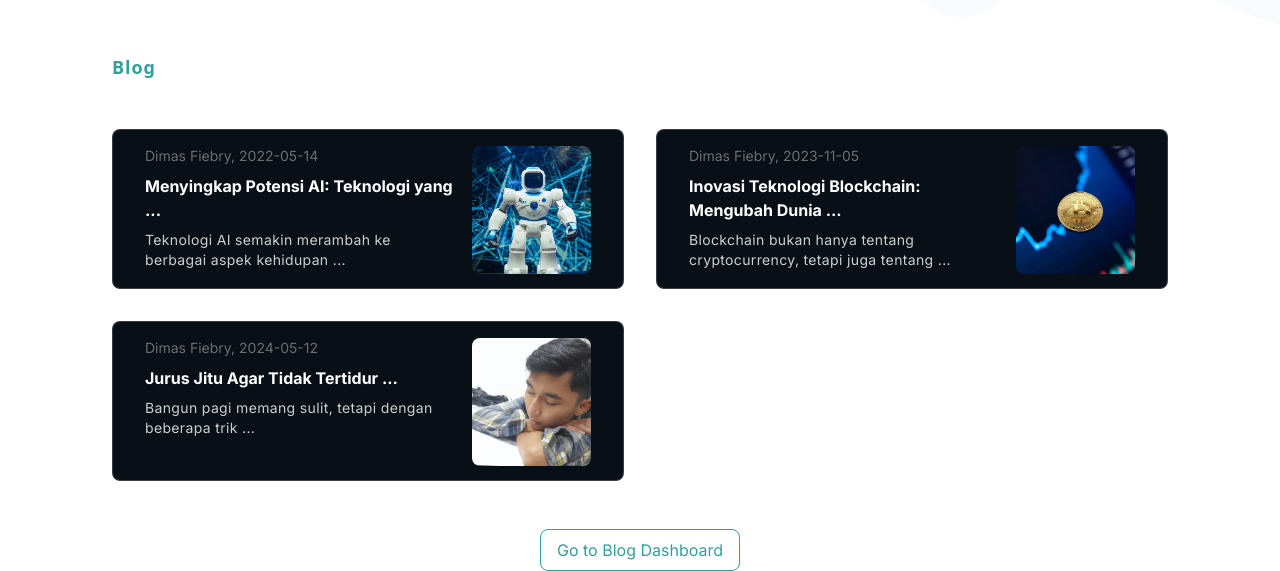
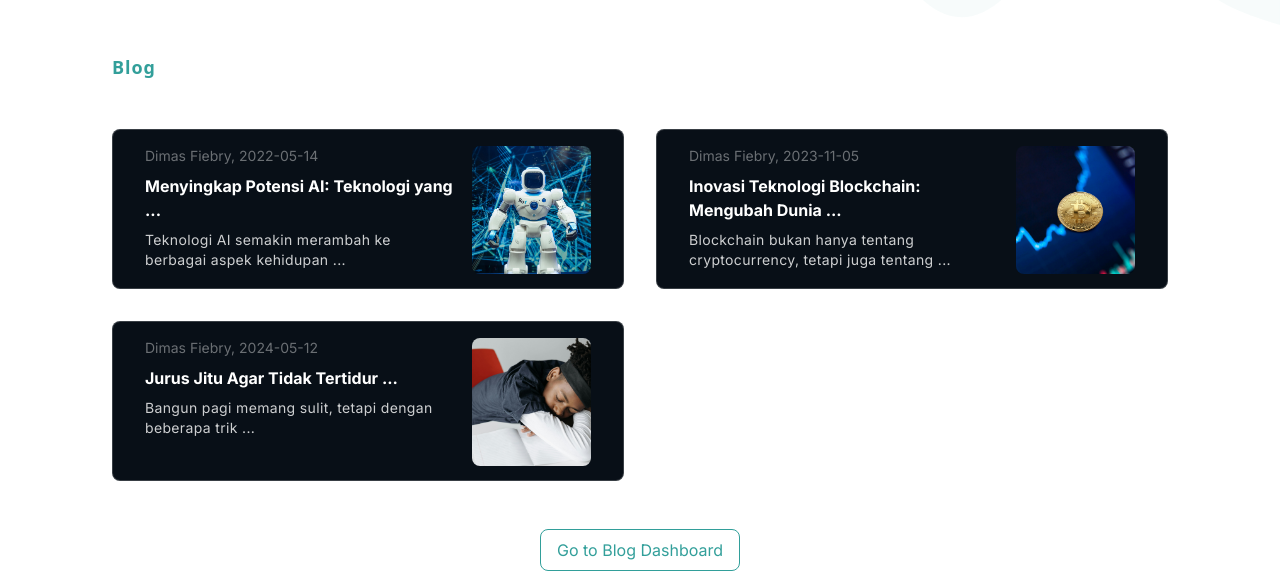
Before and after one commit to fiebryhoga/Portofolio-Server-Connected, a Next.js app: page /pages/blog in a window 1280 px wide. Shown: the part 231-802 px from the top of the page. Built offline with nearby package versions, Linux system fonts and the light colour scheme.

Commit message:
Change data blog

```diff
--- a/app/data/blog.js
+++ b/app/data/blog.js
@@ -201,7 +201,7 @@ const blogs = [
     id: 3,
     penulis: "Dimas Fiebry",
     tanggal: "2024-05-12",
-    image: "/assets/image/blog/blog3/blog3.jpg",
+    image: "/assets/image/blog/blog3/blog4.jpg",
     judul: "Jurus Jitu Agar Tidak Tertidur di Kelas Pagi",
     deskripsi:
       "Bangun pagi memang sulit, tetapi dengan beberapa trik lucu ini, membuat bisa tetap terjaga dan fokus di kelas pagi...",
```
Also changed, not shown: public/assets/image/blog/blog3/blog3.JPG (deleted), public/assets/image/blog/blog3/blog4.jpg (added).
